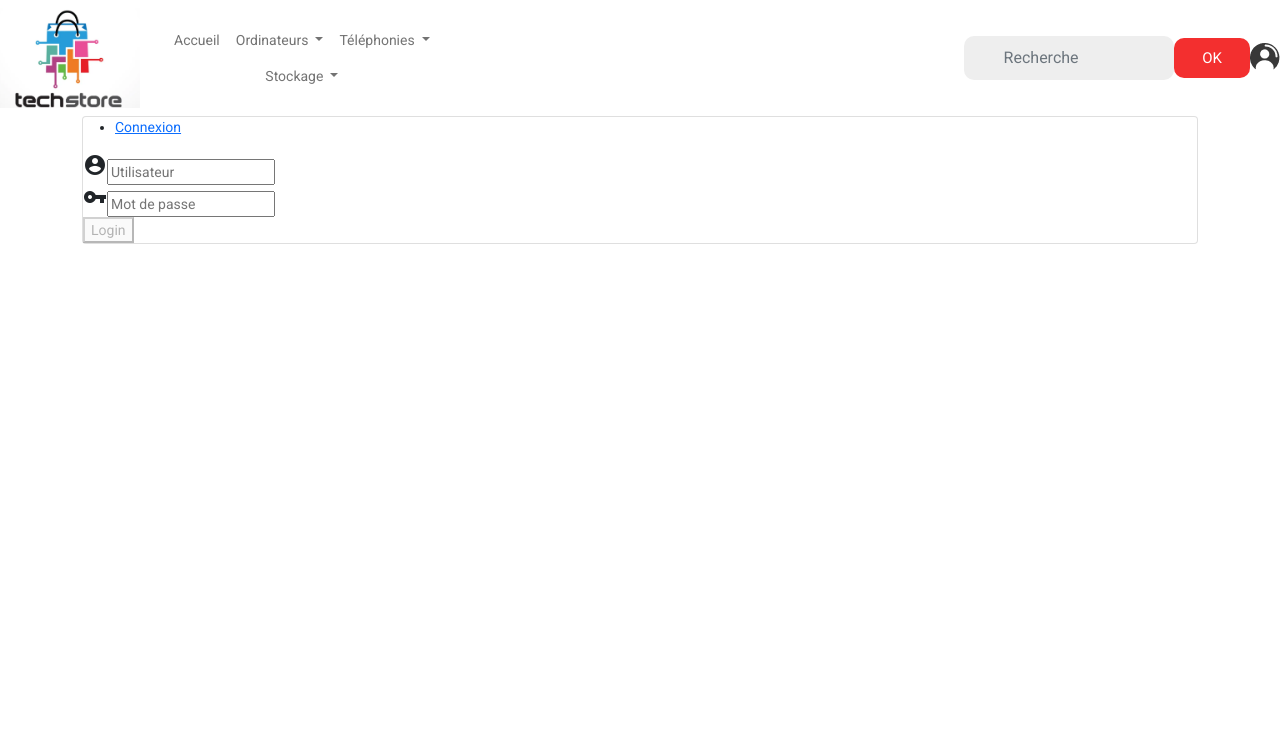
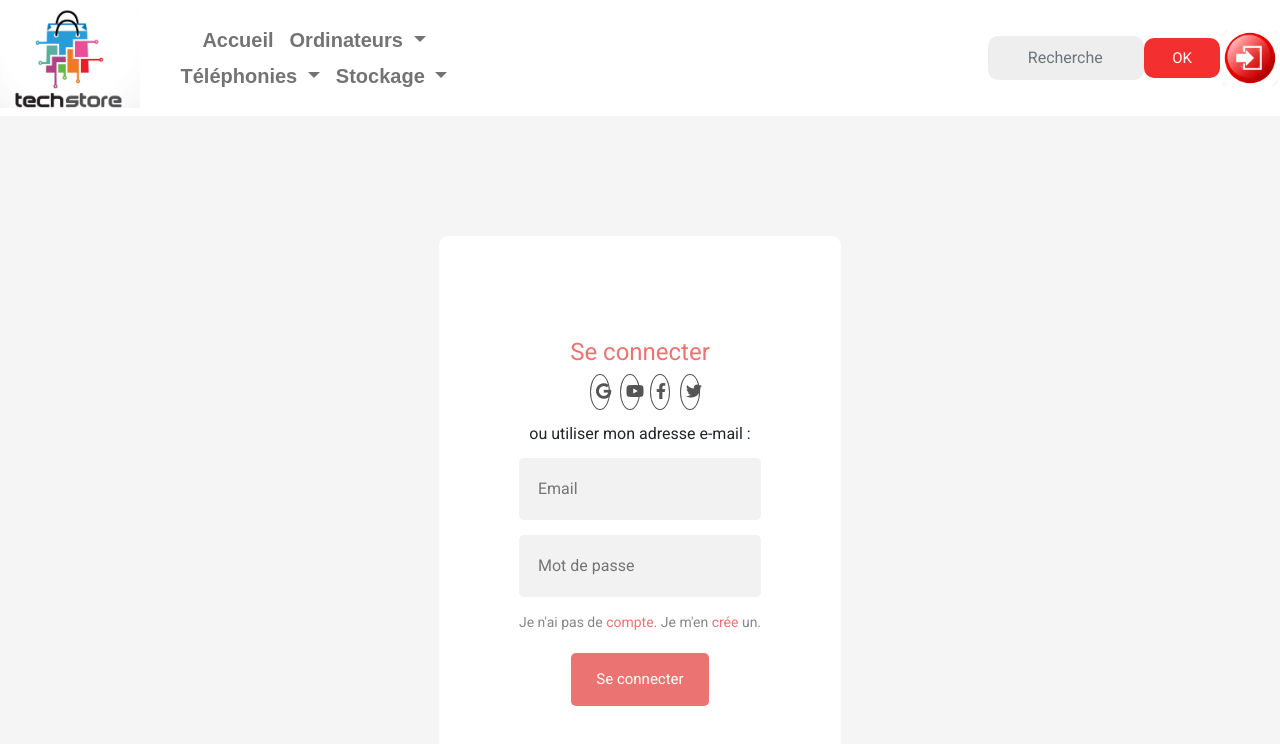
Before and after one commit to aissatoubarryfab/HighTechStore, an Angular app: page /Connexion in a window 1280 px wide. Shown: the top 744 px of the page. Built offline with nearby package versions, Linux system fonts and the light colour scheme.

Commit message:
connexion design

```diff
--- a/src/app/auth/login/connexion.component.css
+++ b/src/app/auth/login/connexion.component.css
@@ -1,29 +1,98 @@
-.gradient-custom-3 {
-    /* fallback for old browsers */
+/* .gradient-custom-3 {
+
     background: #84fab0;
 
-    /* Chrome 10-25, Safari 5.1-6 */
+
     background: -webkit-linear-gradient(to right, rgba(132, 250, 176, 0.5), rgba(143, 211, 244, 0.5));
 
-    /* W3C, IE 10+/ Edge, Firefox 16+, Chrome 26+, Opera 12+, Safari 7+ */
+
     background: linear-gradient(to right, rgba(132, 250, 176, 0.5), rgba(143, 211, 244, 0.5))
   }
   .gradient-custom-4 {
-    /* fallback for old browsers */
+
     background: #84fab0;
 
-    /* Chrome 10-25, Safari 5.1-6 */
+
     background: -webkit-linear-gradient(to right, rgba(132, 250, 176, 1), rgba(143, 211, 244, 1));
 
-    /* W3C, IE 10+/ Edge, Firefox 16+, Chrome 26+, Opera 12+, Safari 7+ */
+
     background: linear-gradient(to right, rgba(132, 250, 176, 1), rgba(143, 211, 244, 1))
   }
 
-   /*logo*/
+
    #logo {
     width: 300px;
     margin-right: 1em;
     max-width: 100%;
     height: auto;
     display: block;
+} */
+@import url('https://fonts.googleapis.com/css2?family=Roboto&display=swap');
+body{
+  display: flex;
+  justify-content:center;
+  flex-direction: columns;
+  align-items: center;
+  background-color: #f5f5f5;
+  font-family: 'Roboto', sans-serif;
 }
+form {
+  margin-top: 10px;
+  background-color: #fff;
+  padding: 100px 80px;
+  border-radius: 10px;
+  min-width: 300px;
+}
+form h1{
+  color: #eb7371;
+  text-align:center;
+}
+form .social-media{
+  margin-top: -10px;
+  display: flex;
+  flex-wrap:wrap;
+  justify-content:center;
+}
+form .social-media p{
+  padding: 5px;
+  width: 20px;
+  margin-left: 10px;
+  border-radius: 100%;
+  border: 1px solid #545454;
+  text-align: center;
+  cursor:pointer;
+  color: #545454;
+}
+form p.choose-email{
+  text-align:center;
+}
+form .inputs {
+  display: flex;
+  flex-direction: column;
+}
+form .inputs input[type='email'], input[type='password']{
+  padding: 19px;
+  border:none;
+  border-radius: 5px;
+  background-color:#f2f2f2;
+  outline:none;
+  margin-bottom: 15px;
+}
+form p.inscription{
+  font-size: 14px;
+  margin-bottom: 20px;
+  color: #878787;
+}
+form p.inscription span{
+  color: #eb7371;
+}
+form button{
+  padding: 15px 25px;
+  border-radius: 5px;
+  border:none;
+  font-size: 15px;
+  color: #fff;
+  background-color: #eb7371;
+  outline:none;
+  cursor:pointer;
+}
--- a/src/app/auth/login/connexion.component.html
+++ b/src/app/auth/login/connexion.component.html
@@ -1,4 +1,4 @@
-<div class="container">
+<!-- <div class="container">
   <div class="row">
     <div class="col s8 offset-s2">
       <div class="card grey lighten-2">
@@ -38,4 +38,37 @@
       </div>
     </div>
   </div>
-</div>
+</div> -->
+
+<head>
+  <meta charset="UTF-8">
+  <meta name="viewport" content="width=device-width, initial-scale=1">
+  <title>Formulaire de connexion en HTML & CSS - Frenchcoder</title>
+  <link rel="stylesheet" href="https://use.fontawesome.com/releases/v5.13.0/css/all.css">
+</head>
+<body>
+  <form>
+
+    <h1>Se connecter</h1>
+    <div class="social-media">
+      <p><i class="fab fa-google"></i></p>
+      <p><i class="fab fa-youtube"></i></p>
+      <p><i class="fab fa-facebook-f"></i></p>
+      <p><i class="fab fa-twitter"></i></p>
+    </div>
+    <p class="choose-email">ou utiliser mon adresse e-mail :</p>
+
+    <div class="inputs">
+      <input type="email" placeholder="Email" />
+      <input type="password" placeholder="Mot de passe">
+    </div>
+    <div *ngIf="isLoginError" class="red-text center error-message">
+      <i class="material-icons">error</i> Mot de passe ou nom d'utilisateur incorrect
+   </div>
+
+    <p class="inscription">Je n'ai pas de <span>compte</span>. Je m'en <span>crée</span> un.</p>
+    <div align="center">
+      <button  type="submit">Se connecter</button>
+    </div>
+  </form>
+</body>
--- a/src/app/navbar/navbar.component.css
+++ b/src/app/navbar/navbar.component.css
@@ -20,3 +20,8 @@
     border-radius: 10px;
     background-color: #eee;
 }
+.na{
+    font-family: sans-serif;
+    font-size: 20px;
+    font-weight: bold;
+}
--- a/src/app/navbar/navbar.component.html
+++ b/src/app/navbar/navbar.component.html
@@ -7,11 +7,11 @@
     <ul class="nav navbar-nav flex-fill justify-content-center">
 
       <li class="nav-item active">
-        <a class="nav-link" href="">Accueil<span class="sr-only"></span></a>
+        <a class="nav-link na" href="">Accueil<span class="sr-only"></span></a>
       </li>
 
       <li class="nav-item dropdown">
-        <a class="nav-link dropdown-toggle" href="#" id="navbarDropdownMenuLink"  role="button" data-bs-toggle="dropdown" aria-expanded="false">
+        <a class="nav-link dropdown-toggle na" href="#" id="navbarDropdownMenuLink"  role="button" data-bs-toggle="dropdown" aria-expanded="false">
           Ordinateurs
         </a>
         <div class="dropdown-menu" aria-labbeldby="navbarDropdownMenuLink">
@@ -23,7 +23,7 @@
       </li>
 
       <li class="nav-item dropdown">
-        <a class="nav-link dropdown-toggle" href="#" id="navbarDropdown" role="button" data-bs-toggle="dropdown" aria-expanded="false">
+        <a class="nav-link dropdown-toggle na" href="#" id="navbarDropdown" role="button" data-bs-toggle="dropdown" aria-expanded="false">
           Téléphonies
         </a>
         <div class="dropdown-menu" aria-labbeldby="navbarDropdown">
@@ -35,7 +35,7 @@
       </li>
 
       <li class="nav-item dropdown">
-        <a class="nav-link dropdown-toggle" href="#" id="navbarDropdown" role="button" data-bs-toggle="dropdown" aria-expanded="false">
+        <a class="nav-link dropdown-toggle na" href="#" id="navbarDropdown" role="button" data-bs-toggle="dropdown" aria-expanded="false">
           Stockage
         </a>
         <div class="dropdown-menu" aria-labbeldby="navbarDropdown">
@@ -54,7 +54,7 @@
   <div>
   <button class="search-btn" type="submit">OK</button>
 </div>
-<a href="/Connexion"><img src="./assets/user.png" aria-placeholder="Connexion" ></a>
+<a href="/Connexion"><img  style= "width:60px;"src="./assets/images/home/lgin.png" ></a>
 </nav>
 
 <!--
```
Also changed, not shown: src/assets/images/home/lgin.png (added), src/assets/images/home/log.jpg (added).
